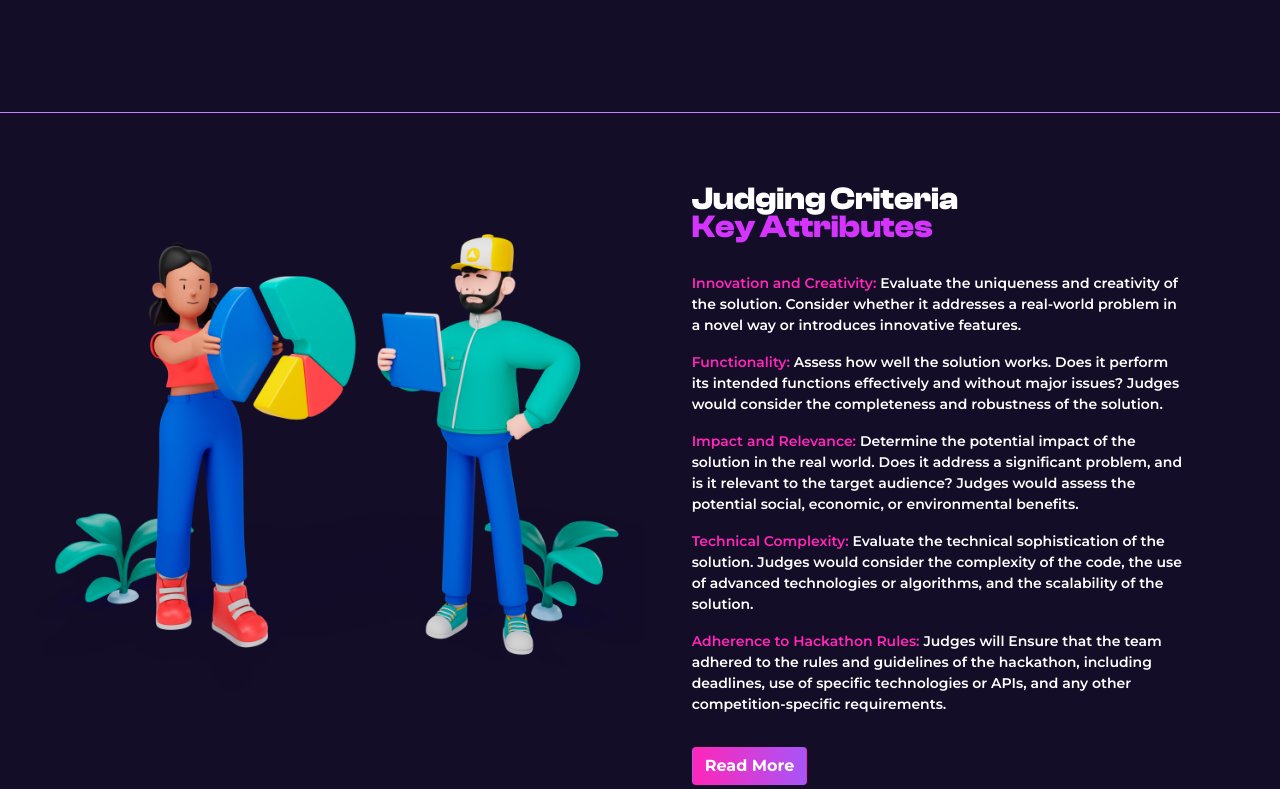
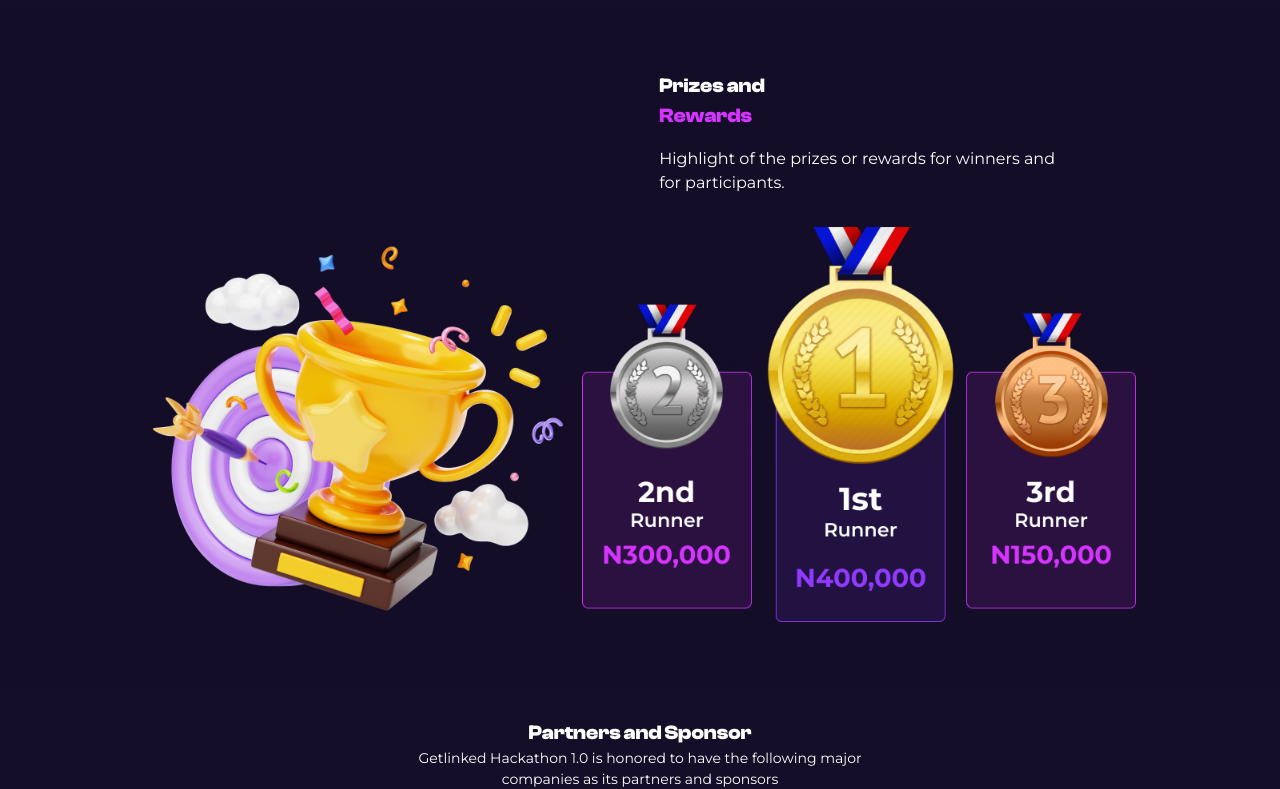
Before and after one commit to leevigh/getlinked, a React (Vite) app: page / in a window 1280 px wide. Shown: the part 4980-5769 px from the top of the page. Built offline with nearby package versions, Linux system fonts and the light colour scheme.

Commit message:
Update Homepage.jsx

```diff
--- a/src/pages/Homepage.jsx
+++ b/src/pages/Homepage.jsx
@@ -24,8 +24,6 @@ const Homepage = () => {
         <Criteria />
         <TimelineSection />
         <div>
-            < Rules />
-            <Criteria />
             <Faqs />
             < Prizes />
             <Partners />
```
